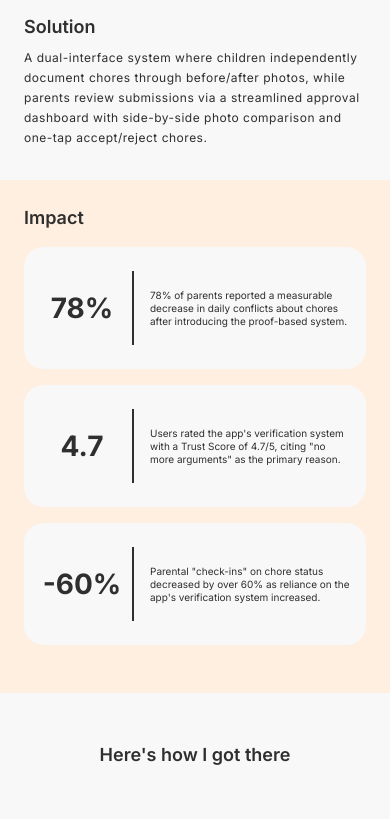
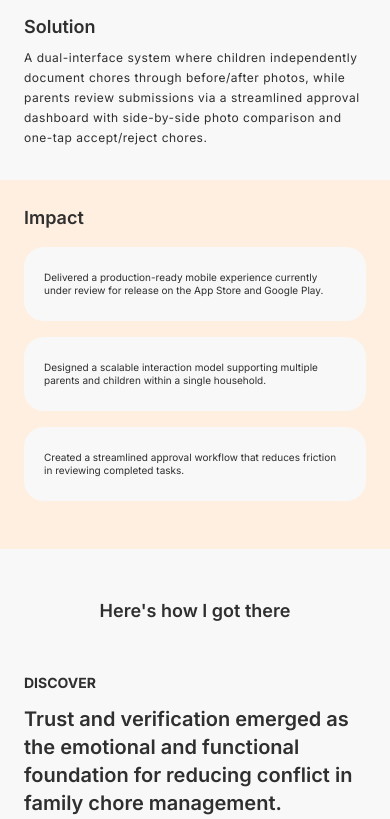
Before and after one commit to katiechickering/helena-contreras-portfolio, a Next.js app: page /track-my-chores in a window 390 px wide. Shown: the part 1156-1975 px from the top of the page. Built offline with nearby package versions, Linux system fonts and the light colour scheme; a web font is replaced by a local one.

Commit message:
updated trackmychores page

```diff
--- a/src/app/track-my-chores/page.tsx
+++ b/src/app/track-my-chores/page.tsx
@@ -9,8 +9,8 @@ export default function TrackMyChoresPage() {
             </p>
 
             <p className="text-[20px] md:text-[28px] leading-7 md:leading-9.5 tracking-[-2px] mb-8 mx-0 md:-mx-13.5 w-full md:w-239">
-                A mobile chore-tracking system designed to reduce family conflict by replacing
-                reminders with verifiable proof and transparent approval flows.
+                Collaborated with a remote development team to design a mobile chore-tracking app that replaces
+                reminders with visual proof of task completion.
             </p>
 
             <div
@@ -49,10 +49,15 @@ export default function TrackMyChoresPage() {
                     <p className="tracking-widest text-[14px] mb-1.5">
                         DEVICE
                     </p>
-                    <p className="flex gap-2 items-center">
-                        Mobile
-                        <ArrowIcon className="w-[14.25px] h-[14.25px] shrink-0"/>
-                    </p>
+                    <a
+                        href="https://www.figma.com/proto/vCfa6Rpe8xhexNwi0Vzica/%F0%9F%8C%99-Dark-Mode-Hi-fi-Wireframe-Chore-Tracking-App?node-id=4009-556&t=5Tr9tZkpyT06UMUr-0&scaling=scale-down&content-scaling=fixed&page-id=0%3A1&starting-point-node-id=127%3A670&show-proto-sidebar=1"
+                        target="_blank"
+                        rel="noopener noreferrer"
+                        className="flex gap-2 items-center hover:text-[#C81F66]"
+                    >
+                        <span>Mobile</span>
+                        <ArrowIcon className="w-[14.25px] h-[14.25px] shrink-0" />
+                    </a>
                 </div>
             </div>
 
@@ -116,34 +121,22 @@ export default function TrackMyChoresPage() {
                     <p className="font-semibold md:font-bold text-[18px] md:text-[27px]">
                         Impact
                     </p>
-                    <div className="rounded-[20px] bg-brand-white flex py-6 pr-4 md:pr-10 pl-2 items-center">
-                        <p className="font-bold text-[28px] md:w-50 w-25 text-center shrink-0">
-                            78%
-                        </p>
-                        <div className="w-0.5 h-18.5 md:h-20.5 bg-brand-black mr-4 shrink-0"/>
+                    <div className="rounded-[20px] bg-brand-white flex py-6 px-5 items-center">
                         <p className="text-[10px] md:text-[17px] leading-3.25 md:leading-7.25 tracking-[0.5]">
-                            78% of parents reported a measurable decrease in daily conflicts about
-                            chores after introducing the proof-based system.
+                            Delivered a production-ready mobile experience currently under review for release
+                            on the App Store and Google Play.
                         </p>
                     </div>
-                    <div className="rounded-[20px] bg-brand-white flex py-6 pr-4 md:pr-10 pl-2 items-center">
-                        <p className="font-bold text-[28px] md:w-50 w-25 text-center shrink-0">
-                            4.7
-                        </p>
-                        <div className="w-0.5 h-18.5 md:h-20.5 bg-brand-black mr-4 shrink-0"/>
+                    <div className="rounded-[20px] bg-brand-white flex py-6 px-5 items-center">
                         <p className="text-[10px] md:text-[17px] leading-3.25 md:leading-7.25 tracking-[0.5]">
-                            Users rated the app's verification system with a Trust Score of 4.7/5, citing
-                            "no more arguments" as the primary reason.
+                            Designed a scalable interaction model supporting multiple parents and children
+                            within a single household.
                         </p>
                     </div>
-                    <div className="rounded-[20px] bg-brand-white flex py-6 pr-4 md:pr-10 pl-2 items-center">
-                        <p className="font-bold text-[28px] md:w-50 w-25 text-center shrink-0">
-                            -60%
-                        </p>
-                        <div className="w-0.5 h-18.5 md:h-20.5 bg-brand-black mr-4 shrink-0"/>
+                    <div className="rounded-[20px] bg-brand-white flex py-6 px-5 items-center">
                         <p className="text-[10px] md:text-[17px] leading-3.25 md:leading-7.25 tracking-[0.5]">
-                            Parental "check-ins" on chore status decreased by over 60% as reliance on
-                            the app's verification system increased.
+                            Created a streamlined approval workflow that reduces friction in reviewing
+                            completed tasks.
                         </p>
                     </div>
                 </div>
@@ -434,7 +427,7 @@ export default function TrackMyChoresPage() {
             </div>
 
             <p className="font-bold text-[14px] mb-3">
-                PROTOTYPE & TEST
+                PROTOTYPE & DELIVERY
             </p>
 
             <p className="font-semibold md:font-bold text-[20px] md:text-[27px] leading-7 md:leading-8.5 mb-3">
@@ -442,7 +435,7 @@ export default function TrackMyChoresPage() {
             </p>
 
             <p className="text-[12px] md:text-[16px] leading-5 md:leading-7.25 mb-6 md:mb-3 tracking-[0.5px]">
-                I developed a high-fidelity, functional prototype" flow for both light and dark mode, fulfilling a key
+                I developed a high-fidelity, functional prototype flow for both light and dark mode, fulfilling a key
                 client requirement.
             </p>
 
@@ -476,7 +469,33 @@ export default function TrackMyChoresPage() {
                 </div>
             </div>
 
-            <p className="font-bold text-[17px] leading-7.25 tracking-[0.5px] mb-3">
+            <p className="text-[12px] md:text-[16px] leading-5 md:leading-7.25 mb-12 tracking-[0.5px] mt-3 md:mt-8">
+                The final design was brought to life as a production-ready iOS mobile experience published on the App Store.
+                <br/><br/>
+                The core verification flow enables children to document completed chores through before-and-after
+                photos while parents review and approve submissions through a streamlined dashboard.
+            </p>
+
+            <p className="font-semibold md:font-bold text-[20px] md:text-[27px] leading-7 md:leading-8.5 mb-3">
+                Reflections
+            </p>
+
+            <div className="rounded-[20px] p-3 md:p-6 bg-[#FFEFE0] flex flex-col text-[12px] md:text-[16px] leading-5 md:leading-7.25 tracking-[0.5px] gap-3 mb-12">
+                <p className="p-3 md:px-6">
+                    Transparency is essential when designing systems that involve trust between users.
+                </p>
+                <div className="h-0.5 w-full bg-brand-white"/>
+                <p className="p-3 md:px-6">
+                    Visual verification proved to be a powerful way to reduce ambiguity and conflict.
+                </p>
+                <div className="h-0.5 w-full bg-brand-white"/>
+                <p className="p-3 md:px-6">
+                    Close collaboration with developers helped ensure that design decisions aligned
+                    with technical feasibility.
+                </p>
+            </div>
+
+            {/* <p className="font-bold text-[17px] leading-7.25 tracking-[0.5px] mb-3">
                 Usability testing validated the design's effectiveness and identified key refinements
             </p>
 
@@ -514,7 +533,7 @@ export default function TrackMyChoresPage() {
                     width={647}
                     height={328}
                 />
-            </div>
+            </div> */}
         </div>
     )
 }
```
